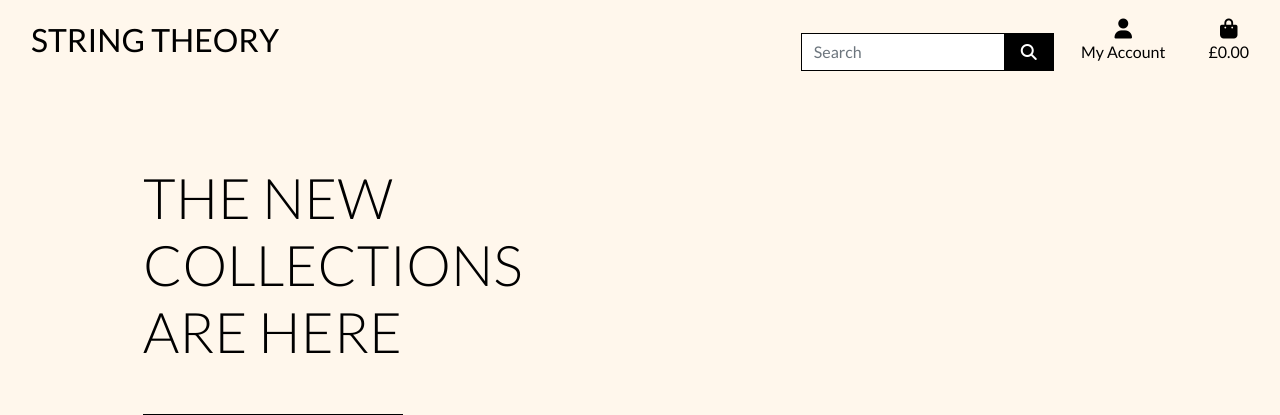
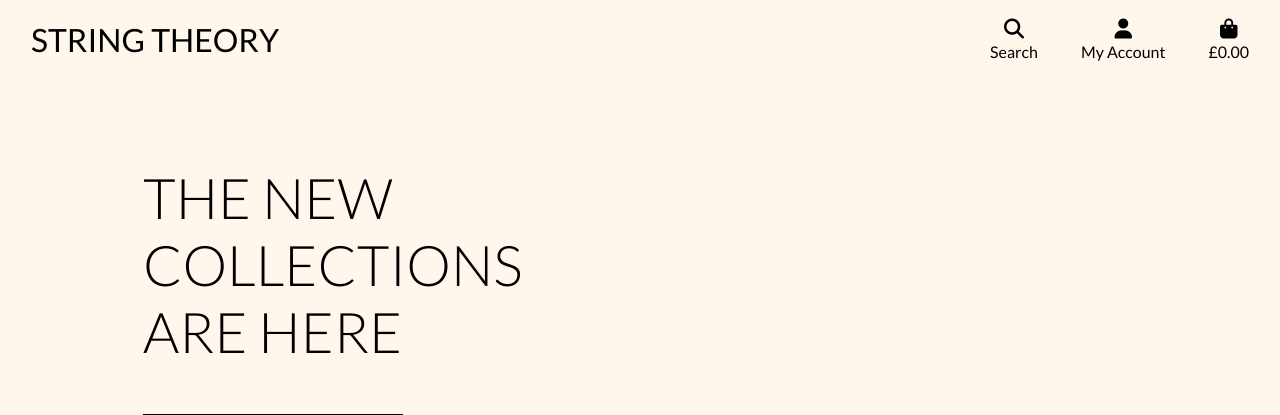
Before and after one commit to LukeThornton92/string_theory, a Django app: page / in a window 1280 px wide. Shown: the top 415 px of the page. Run offline with Django 3.2, Linux system fonts and the light colour scheme; some libraries are stand-ins or nearby versions.

Commit message:
feat: created and attached js, css and html updated to introduce animated search bar

```diff
--- /dev/null
+++ b/static/js/script.js
@@ -0,0 +1,12 @@
+// search bar JS
+/*document.addEventListener("DOMContentLoaded", () => {
+  const searchBtn = document.getElementById("search-icon");
+  const searchBox = document.getElementById("search-box");
+
+  searchBtn.addEventListener("click", () => {
+    searchBox.classList.toggle("expanded");
+  });
+}); */
+
+console.log("JavaScript file connected successfully!");
+alert("JavaScript file connected successfully!");
--- a/templates/base.html
+++ b/templates/base.html
@@ -44,6 +44,7 @@
       src="https://kit.fontawesome.com/188f55f490.js"
       crossorigin="anonymous"
     ></script>
+    <script src="{% static 'js/script.js' %}"></script>
     {% endblock %} {% block extra_js %}{% endblock %}
 
     <title>String Theory {% block extra_title %}{% endblock %}</title>
@@ -58,18 +59,16 @@
         </div>
         <div class="col-auto">
           <ul class="list-inline list-unstyled my-0">
-            <li class="list-inline-item">
-              <div class="input-group">
-                <input class="form-control border border-black rounded-0" type="text" name="q" placeholder="Search"/>
-                <div class="input-group-append">
-                  <button class="form-control btn btn-black border border-black rounded-0" type="submit">
-                    <span class="icon">
-                      <i class="fas fa-search"></i>
-                    </span>
-                  </button>
-                </div>
-              </div>
-            </li>
+            <!-- Search bar -->
+            <li class="list-inline-item dropdown">
+                <a class="text-black nav-link" href="#" id="#" data-toggle="dropdown" aria-haspopup="true" aria-expanded="false">
+                  <div class="text-center">
+                    <div><i class="fas fa-search fa-lg"></i></div>
+                    <p class="my-0">Search</p>
+                  </div>
+                </a>
+              </li>
+            <!-- User Account -->
             <li class="list-inline-item dropdown">
               <a class="text-black nav-link" href="#" id="user-options" data-toggle="dropdown" aria-haspopup="true" aria-expanded="false">
                 <div class="text-center">
@@ -90,6 +89,7 @@
                 {% endif %}
               </div>
             </li>
+            <!-- Shopping bag -->
             <li class="list-inline-item">
               <a class="{% if grand_total %}text-info font-weight-bold{% else %}text-black{% endif %} nav-link" href="">
                 <div class="text-center">
```
Also changed, not shown: static/css/base.css (+33 -0 lines).
